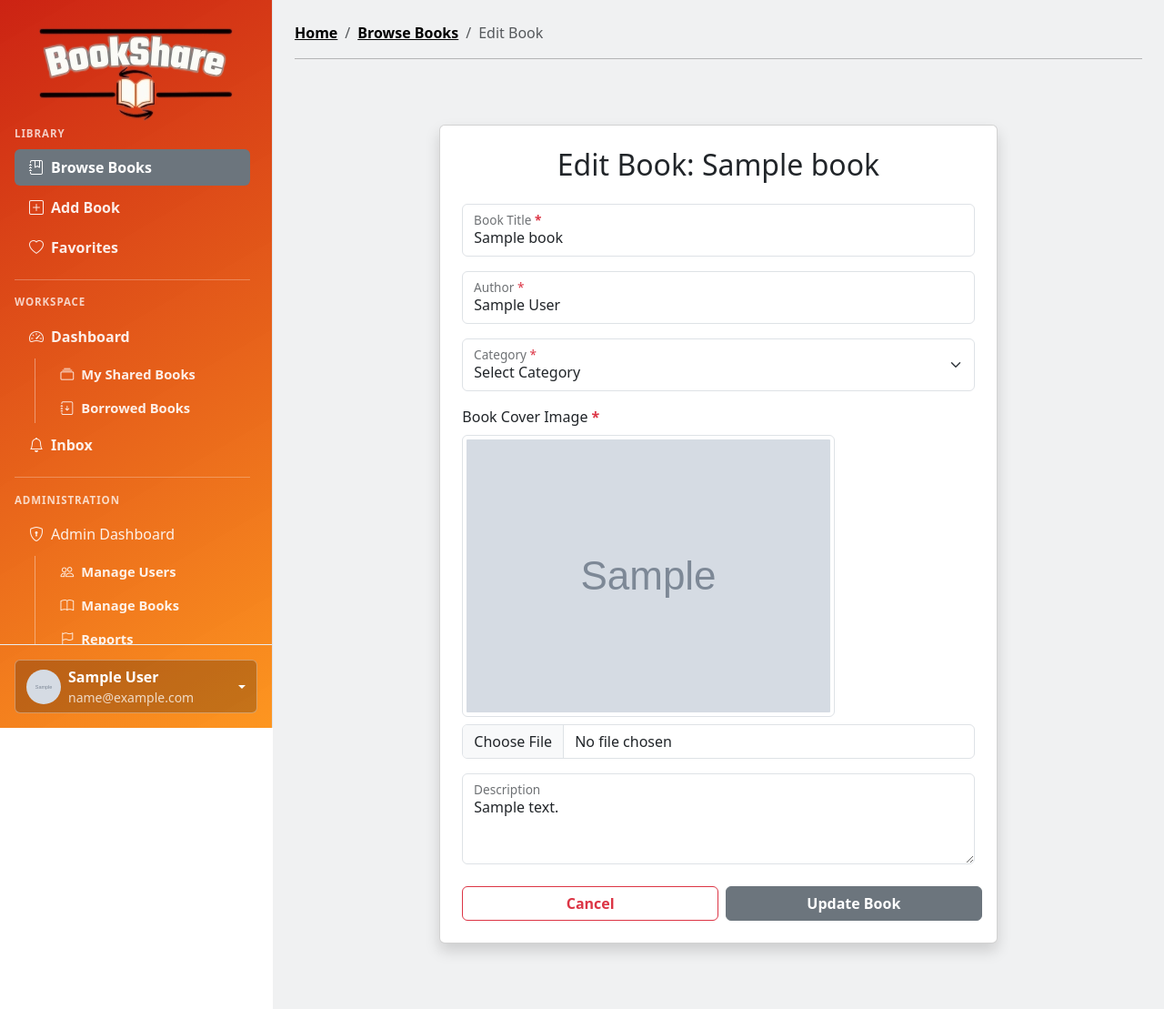
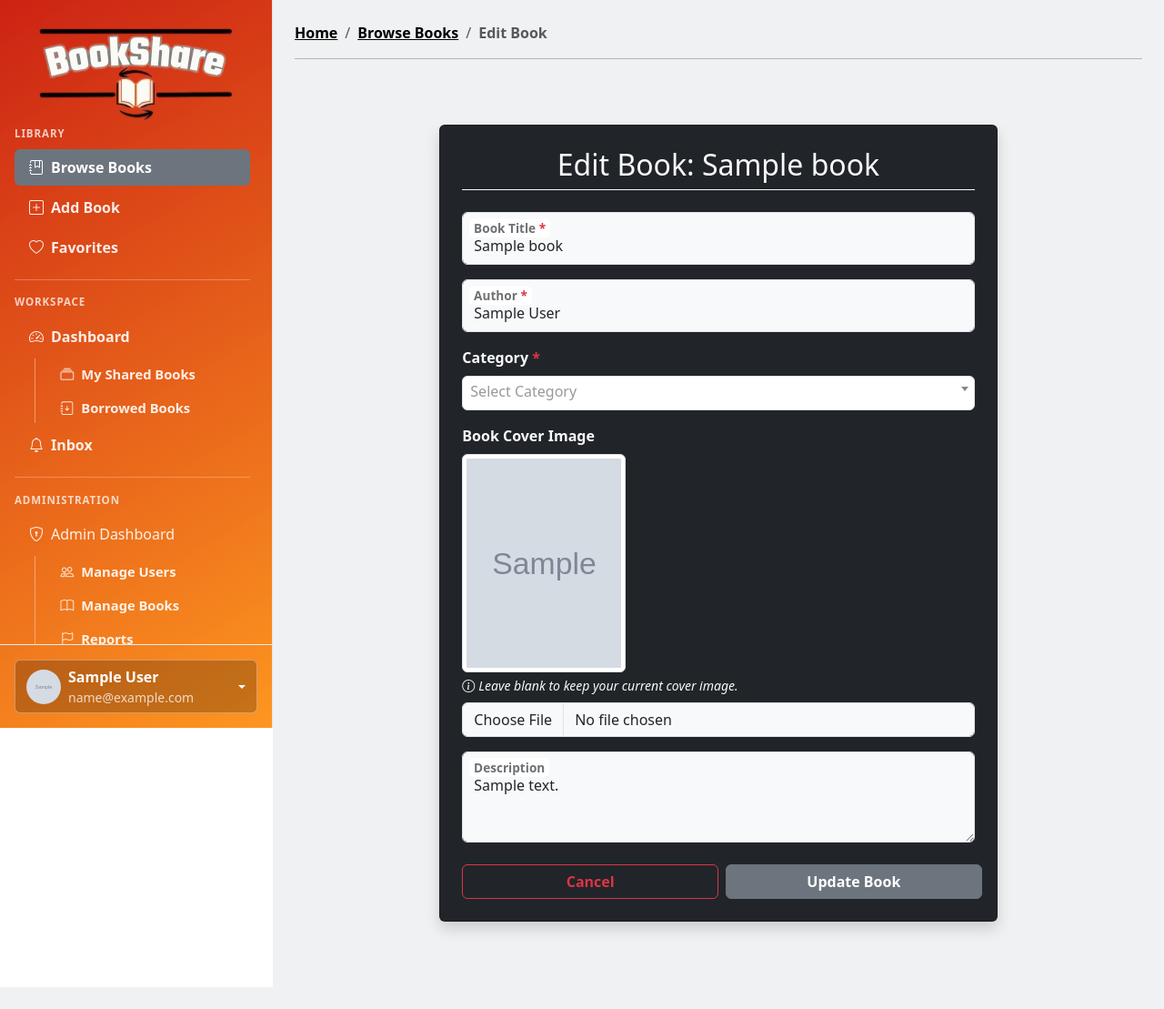
Before and after one commit to TalalAhmad-dev/Book-Sharing-Platform, a Flask app: page /books/1/edit in a window 1280 px wide. Shown: the whole page at 91% size. After the commit the page ends 1085 px from the top, so only its background shows below. Run offline with Flask 3, Linux system fonts and the light colour scheme; a user stored in the database is signed in; tables that the repository leaves empty hold one stand-in row (values such as "Sample post"); grey boxes marked "Sample" are stand-in pictures; some libraries are stand-ins or nearby versions.

Commit message:
Improves book form UX and cover upload handling
Validates and saves uploaded cover images with secure filenames into per-user folders and only processes uploads when a file is provided, while requiring a cover if none exists for the book.

Adds client-side cover preview, makes cover optional on edit, tightens form validation and labels, and applies dark-themed card styling and consistent typography.

Refines select2 and general CSS (input backgrounds, preview sizing, selector padding/colors) and UI/UX updates (animations, button label) for a cleaner, more consistent experience.

```diff
--- a/routes/books.py
+++ b/routes/books.py
@@ -214,16 +214,20 @@ def edit(book_id):
             book.condition = escape(request.form.get('condition'))
 
             cover_file = request.files.get('cover_image')
-            if not cover_file or not cover_file.filename:
+            if cover_file and cover_file.filename:
+                cover_filename = secure_filename(cover_file.filename)
+                if not cover_filename:
+                    flash('Invalid cover image filename.', 'danger')
+                    return redirect(url_for('books.edit', book_id=book.id))
+
+                cover_dir = os.path.join(current_app.config['UPLOAD_FOLDER'], 'covers', str(current_user.id))
+                os.makedirs(cover_dir, exist_ok=True)
+                cover_path = os.path.join('covers', str(current_user.id), cover_filename)
+                cover_file.save(os.path.join(current_app.config['UPLOAD_FOLDER'], cover_path))
+                book.cover_image = cover_path
+            elif not book.cover_image:
                 flash('Please upload a book cover image.', 'danger')
                 return redirect(url_for('books.edit', book_id=book.id))
-
-            cover_filename = secure_filename(cover_file.filename)
-            cover_dir = os.path.join(current_app.config['UPLOAD_FOLDER'], 'covers', str(current_user.id))
-            os.makedirs(cover_dir, exist_ok=True)
-            cover_path = os.path.join('covers', str(current_user.id), cover_filename)
-            cover_file.save(os.path.join(current_app.config['UPLOAD_FOLDER'], cover_path))
-            book.cover_image = cover_path
 
             db.session.commit()
             flash('Book Updated Successfully!', 'success')
--- a/static/css/style.css
+++ b/static/css/style.css
@@ -6,6 +6,12 @@
     rgba(202, 26, 10, 0.96) 0%,
     rgba(253, 141, 13, 0.92) 100%
   );
+}
+
+input,
+select,
+textarea {
+  background-color: #f8f9fa !important;
 }
 
 .floating-textarea-height {
@@ -40,7 +46,7 @@
 
 .form-wrapper {
   max-width: 480px;
-  background: var(--primary-color)
+  background: var(--primary-color);
 }
 
 @media (max-width: 767.98px) {
@@ -81,18 +87,26 @@
   padding-top: 0.1rem;
 }
 
-.select2-container--default.select2-container--focus .select2-selection--multiple,
+.select2-container--default.select2-container--focus
+  .select2-selection--multiple,
 .select2-container--default.select2-container--open .select2-selection--single {
   border-color: var(--bs-secondary) !important;
   box-shadow: 0 0 0 0.25rem rgba(var(--bs-secondary-rgb), 0.25) !important;
 }
 
-.select2-container--default .select2-results__option--highlighted[aria-selected] {
+.select2-results__option {
+  padding: 8px !important;
+}
+
+.select2-container--default
+  .select2-results__option--highlighted[aria-selected] {
   background-color: var(--bs-secondary) !important;
   color: #fff;
 }
 
-.select2-container--default .select2-selection--multiple .select2-selection__choice {
+.select2-container--default
+  .select2-selection--multiple
+  .select2-selection__choice {
   background-color: var(--bs-secondary) !important;
   border-color: var(--bs-secondary) !important;
   color: #fff;
@@ -132,7 +146,7 @@
 .sidebar-themed,
 .topbar-themed,
 .offcanvas-sidebar-themed {
-  background: var(--primary-color)
+  background: var(--primary-color);
 }
 
 .sidebar-brand {
@@ -277,6 +291,12 @@
   background: #f8f9fa;
 }
 
+.book-cover-preview {
+  width: 180px;
+  height: 240px;
+  object-fit: cover;
+}
+
 .book-card-actions {
   position: absolute;
   top: 0.7rem;
@@ -374,12 +394,9 @@
 .btn-check-toggle-group .btn-check:checked + label {
   background: var(--primary-color) !important;
   border-color: #6c757d !important;
-  transition:
-    background-color 0.2s ease,
-    color 0.2s ease;
 }
 
 .btn-check-toggle-group :not(.btn-check:checked) + label {
   border-color: #6c757d !important;
-  color: #000 !important;
+  color: #fff !important;
 }
--- a/templates/base/protected.html
+++ b/templates/base/protected.html
@@ -225,7 +225,7 @@ else '' %}
                             {% if link %}
                             <a class="text-black fw-bold" href="{{ link }}">{{ label }}</a>
                             {% else %}
-                            {{ label }}
+                            <span class="fw-semibold">{{ label }}</span>
                             {% endif %}
                         </li>
                         {% endfor %}
--- a/templates/books/_book_cards_compact.html
+++ b/templates/books/_book_cards_compact.html
@@ -18,10 +18,10 @@
                             class="badge me-1 {% if book.book_type == 'physical' %}bg-primary{% else %}bg-success{% endif %}">
                             {{ book.book_type|capitalize }}
                         </span>
-                        <span
+                        <!-- <span
                             class="badge {% if book.status == 'available' %}bg-info{% else %}bg-warning text-dark{% endif %}">
                             {{ book.status|capitalize }}
-                        </span>
+                        </span> -->
                     </div>
                     {% if card_context == 'favorites' %}
                     <p class="card-text text-info fw-semibold mb-3">Owner:
--- a/templates/books/edit.html
+++ b/templates/books/edit.html
@@ -3,27 +3,33 @@
 {% block title %}Edit Book - BookShare{% endblock %}
 
 {% block content %}
-<div class="row justify-content-center py-5">
+<div class="row justify-content-center py-5" data-aos="zoom-in-down" data-aos-easing="linear" data-aos-delay="150"
+    data-aos-offset="0" data-aos-duration="350">
     <div class="col-md-8">
-        <div class="card shadow">
+        <div class="card bg-dark text-light shadow">
             <div class="card-body p-4">
-                <h2 class="card-title text-center mb-4">Edit Book: {{ book.title }}</h2>
+                <h2 class="card-title text-center pb-2 mb-4 border-bottom border-light">Edit Book: {{ book.title }}</h2>
                 <form action="{{ url_for('books.edit', book_id=book.id) }}" method="POST" enctype="multipart/form-data">
                     <div class="mb-3 form-floating">
                         <input type="text" class="form-control" id="title" name="title" value="{{ book.title }}"
                             placeholder="Enter Book Title" required autocomplete="on">
-                        <label for="title" class="form-label">Book Title <span
+                        <label for="title" class="form-label fw-semibold">Book Title <span
                                 class="text-danger fw-bold">*</span></label>
                     </div>
                     <div class="mb-3 form-floating">
                         <input type="text" class="form-control" id="author" name="author" value="{{ book.author }}"
                             placeholder="Enter Author Name" required autocomplete="name">
-                        <label for="author" class="form-label">Author <span class="text-danger">*</span></label>
+                        <label for="author" class="form-label fw-semibold">Author <span
+                                class="text-danger">*</span></label>
                     </div>
-                    <div class="mb-3 form-floating">
-                        <select class="form-select" id="category" name="category" required>
+                    <div class="mb-3">
+                        <label for="category" class="form-label fw-semibold">Category <span
+                                class="text-danger">*</span></label>
+                        <select class="form-select js-select2" id="category" name="category"
+                            data-placeholder="Select Category" required>
                             <option {% if not book.category %}selected{% endif %} value="">Select Category</option>
-                            <option value="Programming" {% if book.category=='Programming' %}selected{% endif %}>
+                            <option class="mx-2" value="Programming" {% if book.category=='Programming' %}selected{%
+                                endif %}>
                                 Programming</option>
                             <option value="Fiction" {% if book.category=='Fiction' %}selected{% endif %}>Fiction
                             </option>
@@ -31,42 +37,46 @@
                             </option>
                             <option value="Other" {% if book.category=='Other' %}selected{% endif %}>Other</option>
                         </select>
-                        <label for="category" class="form-label">Category <span class="text-danger">*</span></label>
                     </div>
 
                     <div class="mb-3">
-                        <label for="cover_image" class="form-label">Book Cover Image <span class="text-danger fw-bold">*</span></label>
+                        <label for="cover_image" class="form-label fw-semibold">Book Cover Image {% if not
+                            book.cover_image %}<span class="text-danger fw-bold">*</span>{% endif %}</label>
                         {% if book.cover_image %}
-                        <div class="mb-2">
+                        <div>
                             <img src="{{ url_for('static', filename='uploads/' + book.cover_image) }}"
-                                alt="Current Cover" class="img-thumbnail" height="100">
+                                alt="Current Cover" class="img-thumbnail book-cover-preview">
                         </div>
+                        <div class="form-text text-light fst-italic mb-2"><i class="bi bi-info-circle me-1"></i>Leave
+                            blank to keep your current cover image.</div>
                         {% endif %}
-                        <input type="file" class="form-control" accept="image/*" id="cover_image" name="cover_image" required>
+                        <input type="file" class="form-control" accept="image/*" id="cover_image" name="cover_image" {%
+                            if not book.cover_image %}required{% endif %}>
                     </div>
 
                     <div class="mb-4 form-floating">
                         <textarea class="form-control floating-textarea-height" id="description" name="description"
                             rows="4">{{ book.description or '' }}</textarea>
-                        <label for="description" class="form-label">Description</label>
+                        <label for="description" class="form-label fw-semibold">Description</label>
                     </div>
 
                     {% if book.book_type == 'physical' %}
                     <div class="mb-3 form-floating">
                         <input type="text" class="form-control floating-textarea-height" id="location_notes"
                             name="location_notes" value="{{ book.location_notes or '' }}">
-                        <label for="location_notes" class="form-label">Pickup Location Notes</label>
+                        <label for="location_notes" class="form-label fw-semibold">Pickup Location Notes</label>
                     </div>
 
-                    <div class="mb-3 form-floating">
-                        <select class="form-select" id="condition" name="condition">
+                    <div class="mb-3">
+                        <label for="condition" class="form-label fw-semibold">Condition <span
+                                class="text-danger fw-bold">*</span></label>
+                        <select class="form-select js-select2" id="condition" name="condition"
+                            data-placeholder="Select Condition">
                             <option {% if not book.condition %}selected{% endif %} value="">Select Condition</option>
                             <option value="New" {% if book.condition=='New' %}selected{% endif %}>New</option>
                             <option value="Good" {% if book.condition=='Good' %}selected{% endif %}>Good</option>
                             <option value="Poor" {% if book.condition=='Poor' %}selected{% endif %}>Poor</option>
                         </select>
-                        <label for="condition" class="form-label">Condition <span
-                                class="text-danger fw-bold">*</span></label>
                     </div>
                     {% endif %}
 
```
Also changed, not shown: templates/books/add.html (+58 -17 lines), templates/books/catalog.html (+5 -5 lines).
